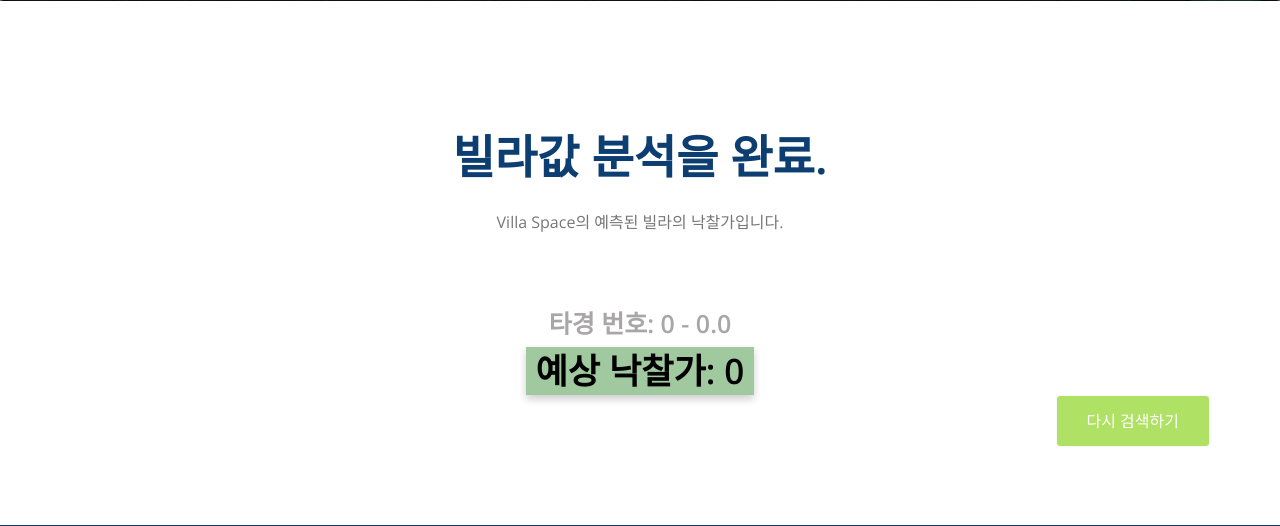
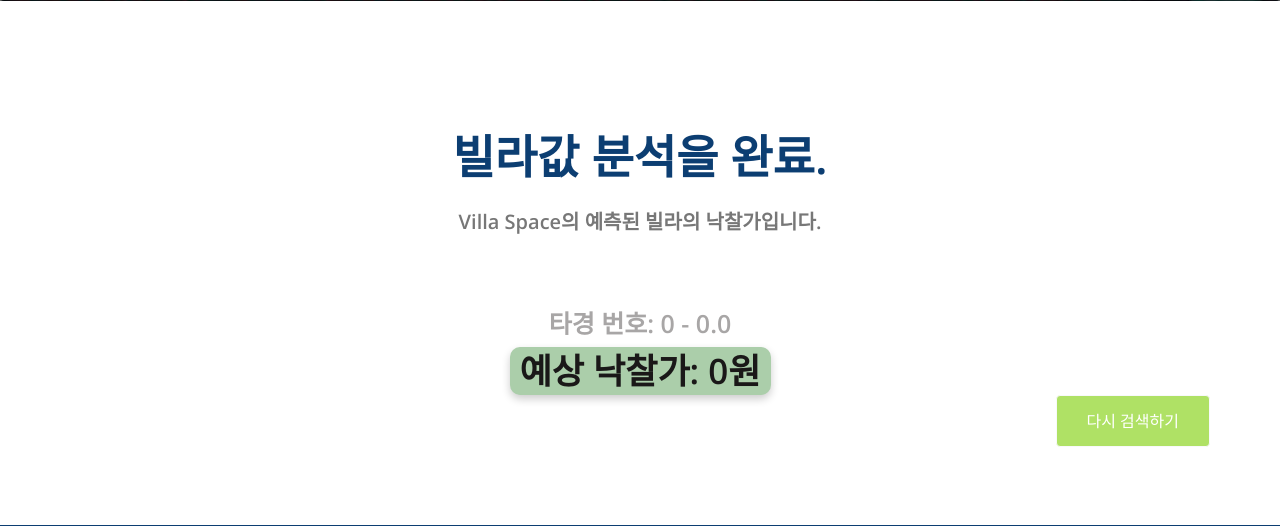
Before and after one commit to NayoungKimm/AIauctionFlask, a Flask app: page /result in a window 1280 px wide. Shown: the part 577-1103 px from the top of the page. Run offline with Flask 3, Linux system fonts and the light colour scheme; some libraries are stand-ins or nearby versions; some web fonts are replaced.

Commit message:
result창 디자인완료

```diff
--- a/templates/result.html
+++ b/templates/result.html
@@ -111,14 +111,14 @@
                 <div class="col-xl-6">
                     <div class="section_tittle text-center">
                         <h2>빌라값 분석을 완료.</h2>
-                        <p>Villa Space의 예측된 빌라의 낙찰가입니다.</p>
+                        <p style="font-size: 20px;"><strong>Villa Space의 예측된 빌라의 낙찰가입니다.</strong></p>
                     </div>
                 </div>
             </div>
             <div class="sec11">
                 <div style="text-align: center;">
                     <p style="font-size: 25px; font-weight: bold; color: rgb(168, 166, 166); text-align: center; padding-bottom: 10px;"><strong>타경 번호:</strong> {{ user.input_year }} - {{ user.keyword }}</p>
-                    <p style="font-size: 35px; font-weight: bold; color: rgb(0, 0, 0); text-align: center; padding: 10px; background-color: #a1c99f; display: inline-block; box-shadow: 0px 4px 8px rgba(0, 0, 0, 0.2);"><strong>예상 낙찰가:</strong> {{ user.weighted_final_price }}</p>
+                    <p style="font-size: 35px; font-weight: bold; color: rgb(26, 24, 24); text-align: center; padding: 10px; background-color: #abceaa; display: inline-block; box-shadow: 0px 4px 8px rgba(0, 0, 0, 0.2); border-radius: 10px;"><strong>예상 낙찰가:</strong> {{ user.weighted_final_price }}원</p>
                 </div>
 
                 <button class="btn_1 bg-body rounded border border-light btn float-right" onclick="goToResult()">다시 검색하기</button>
```
